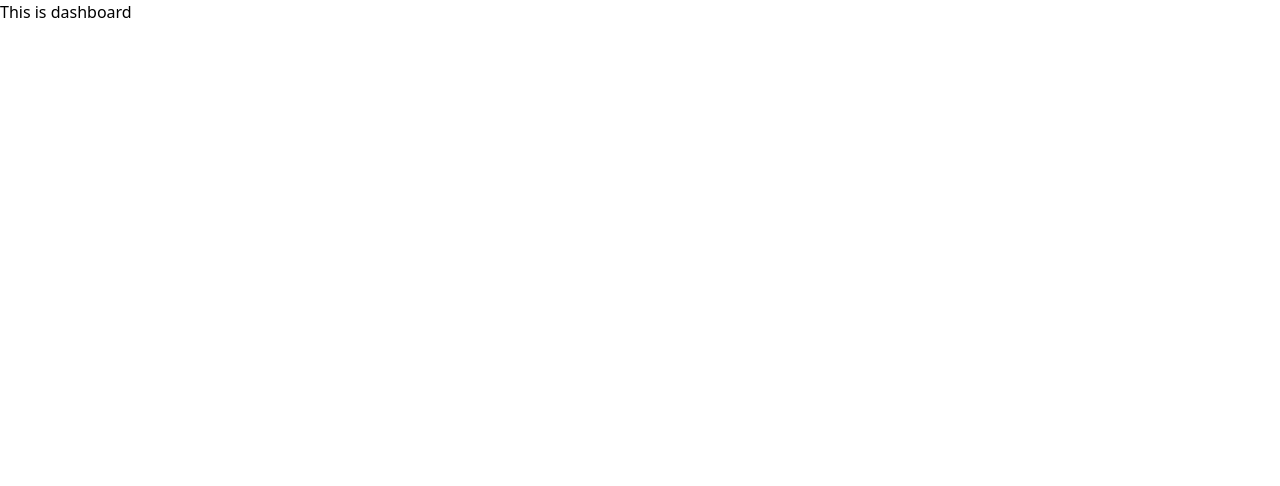
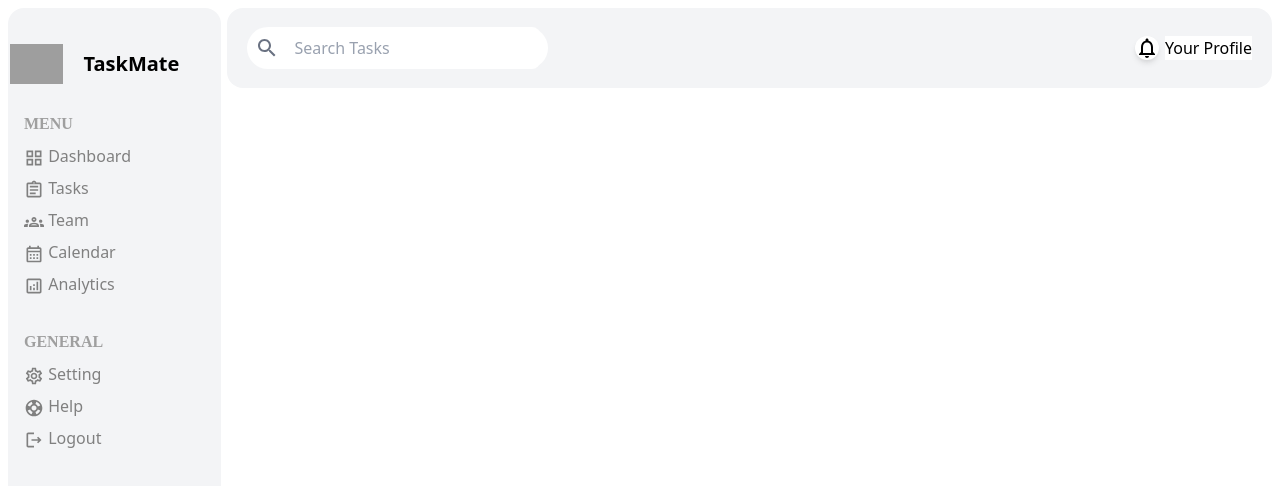
Before and after one commit to J-sankar/TaskMate, a React (Vite) app in the folder Frontend/: page /dashboard in a window 1280 px wide. Shown: the top 486 px of the page. Built offline with nearby package versions, Linux system fonts and the light colour scheme; grey boxes are pictures that could not be loaded; a web font is replaced by a local one.

Commit message:
add:Dashboard component

```diff
--- a/Frontend/src/pages/Dashboard.jsx
+++ b/Frontend/src/pages/Dashboard.jsx
@@ -1,9 +1,16 @@
 import React from 'react'
+import { useEffect } from 'react'
+import DashboardNavbar from '../components/dashboardNavbar'
+import Sidebar from '../components/Sidebar'
 
 const Dashboard = () => {
+
+
   return (
-    <div>
-      This is  dashboard
+    <div className='flex gap-1.5 justify-center p-2 bg-white'>
+      <Sidebar />
+      <DashboardNavbar />
+
     </div>
   )
 }
```
